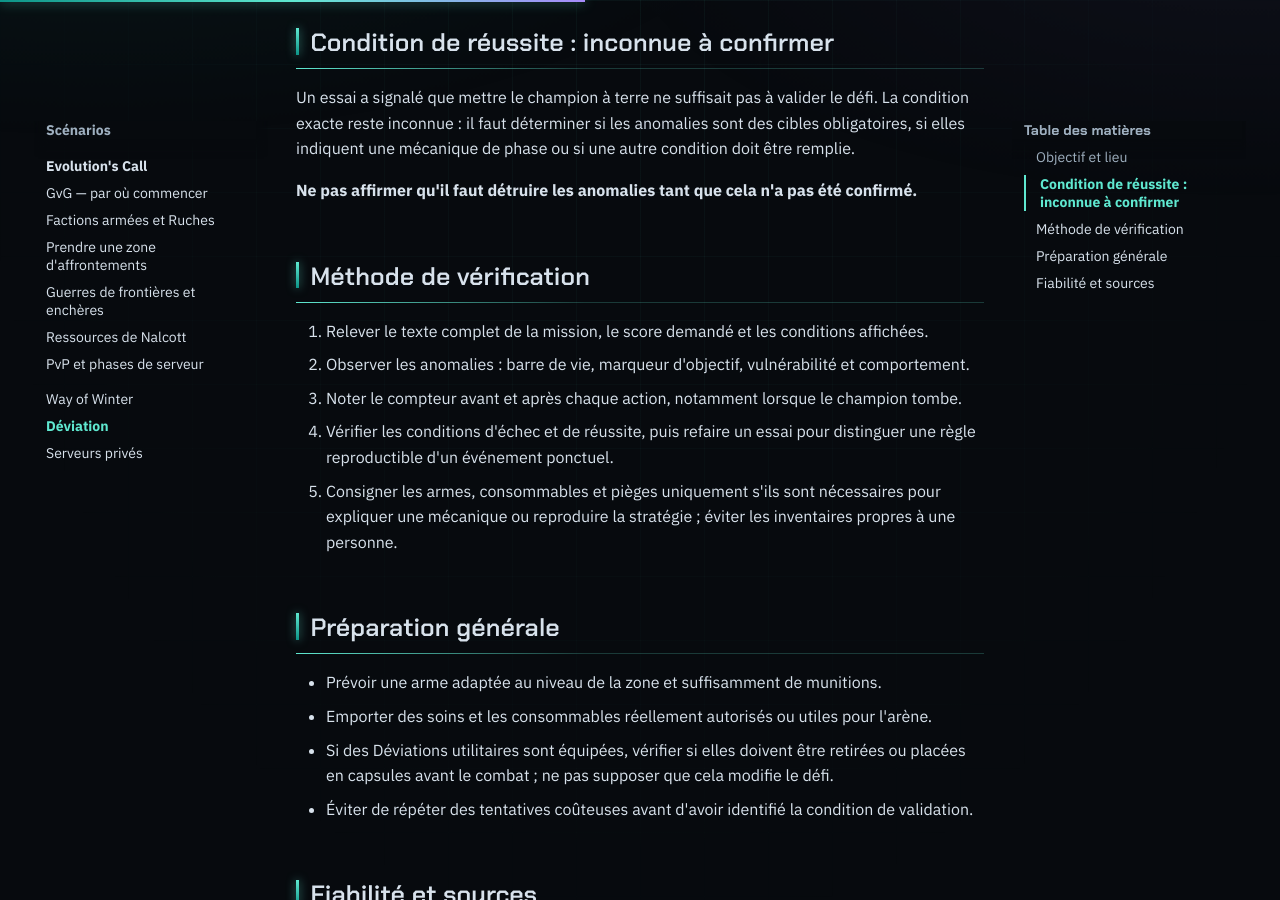
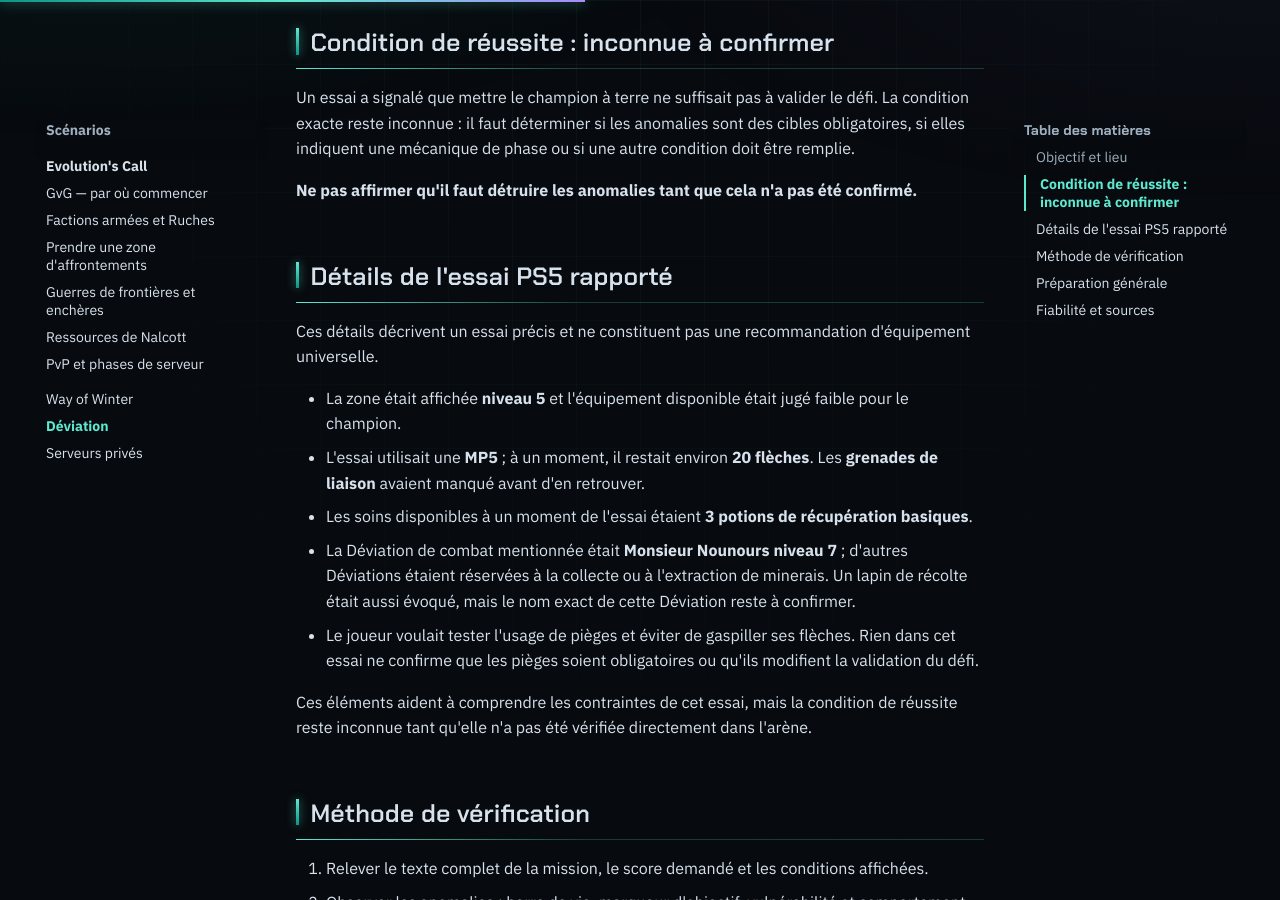
Before and after one commit to flav92/once-human-ps5-wiki, an MkDocs documentation site: the page built from docs/scenarios/deviation.md, in a window 1280 px wide and 900 px high, scrolled down 740 px. Built offline with MkDocs 1.6.1 and Material for MkDocs 9.7.7, drawn with Linux system fonts in a browser that asks for light colours; comment, search, counter and statistics services are not loaded.

Commit message:
Restaure les détails utiles de l'essai d'arène Déviation

```diff
--- a/docs/scenarios/deviation.md
+++ b/docs/scenarios/deviation.md
@@ -15,6 +15,18 @@ Cette page rassemble les éléments à vérifier pour le défi d'arène associé
 Un essai a signalé que mettre le champion à terre ne suffisait pas à valider le défi. La condition exacte reste inconnue : il faut déterminer si les anomalies sont des cibles obligatoires, si elles indiquent une mécanique de phase ou si une autre condition doit être remplie.
 
 **Ne pas affirmer qu'il faut détruire les anomalies tant que cela n'a pas été confirmé.**
+
+## Détails de l'essai PS5 rapporté
+
+Ces détails décrivent un essai précis et ne constituent pas une recommandation d'équipement universelle.
+
+- La zone était affichée **niveau 5** et l'équipement disponible était jugé faible pour le champion.
+- L'essai utilisait une **MP5** ; à un moment, il restait environ **20 flèches**. Les **grenades de liaison** avaient manqué avant d'en retrouver.
+- Les soins disponibles à un moment de l'essai étaient **3 potions de récupération basiques**.
+- La Déviation de combat mentionnée était **Monsieur Nounours niveau 7** ; d'autres Déviations étaient réservées à la collecte ou à l'extraction de minerais. Un lapin de récolte était aussi évoqué, mais le nom exact de cette Déviation reste à confirmer.
+- Le joueur voulait tester l'usage de pièges et éviter de gaspiller ses flèches. Rien dans cet essai ne confirme que les pièges soient obligatoires ou qu'ils modifient la validation du défi.
+
+Ces éléments aident à comprendre les contraintes de cet essai, mais la condition de réussite reste inconnue tant qu'elle n'a pas été vérifiée directement dans l'arène.
 
 ## Méthode de vérification
 
```
